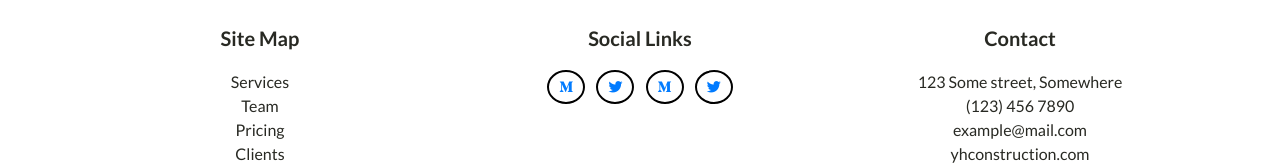
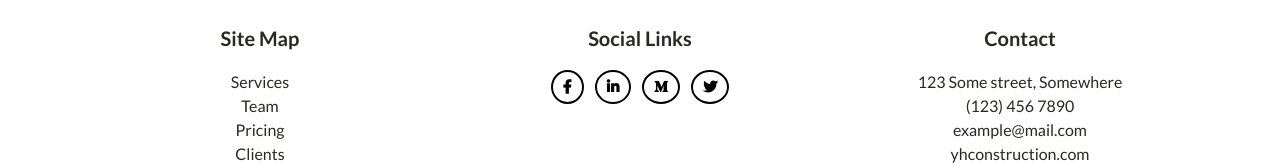
Before and after one commit to ch0wdhury/yellow-hat, a plain HTML site: page index.html in a window 1280 px wide. Shown: the part 5033-5198 px from the top of the page. Drawn offline with nearby package versions, Linux system fonts and the light colour scheme.

Commit message:
Add files via upload

```diff
--- a/css/style.css
+++ b/css/style.css
@@ -220,6 +220,8 @@ header {
 	font-size: 14px;
 	padding: 8px 10px;
 	border-radius: 50%;
+	color: #000;
+	font-weight: 700;
 	border: 2px solid #000;
 	transition: .5s ease;
 }
--- a/index.html
+++ b/index.html
@@ -366,8 +366,8 @@
             <div class="contact_social text-center">
               <h5>Social Links</h5>
               <ul class="list-inline">
-                <li class="list-inline-item"><a href="#"><i class="fab fa-medium-m"></i></a></li>
-                <li class="list-inline-item"><a href="#"><i class="fab fa-twitter"></i></a></li>
+                <li class="list-inline-item"><a href="#"><i class="fab fa-facebook-f"></i></a></li>
+                <li class="list-inline-item"><a href="#"><i class="fab fa-linkedin-in"></i></a></li>
                 <li class="list-inline-item"><a href="#"><i class="fab fa-medium-m"></i></a></li>
                 <li class="list-inline-item"><a href="#"><i class="fab fa-twitter"></i></a></li>
               </ul>
```
